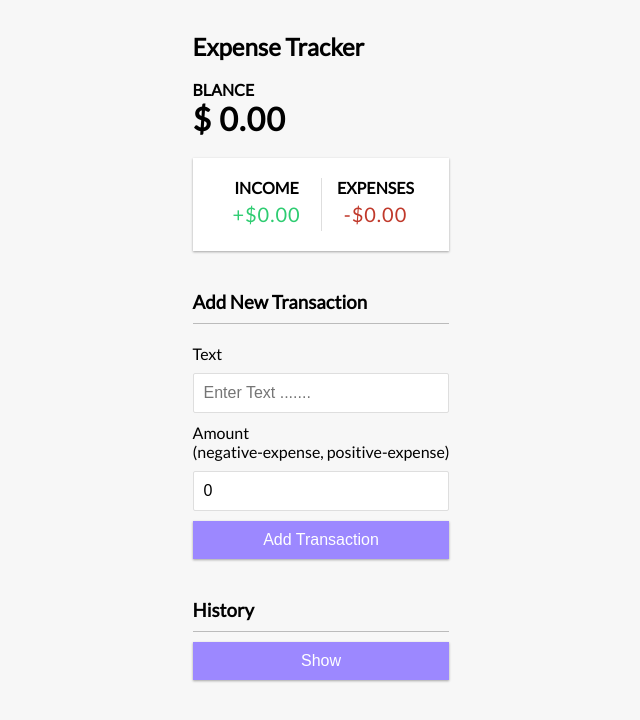
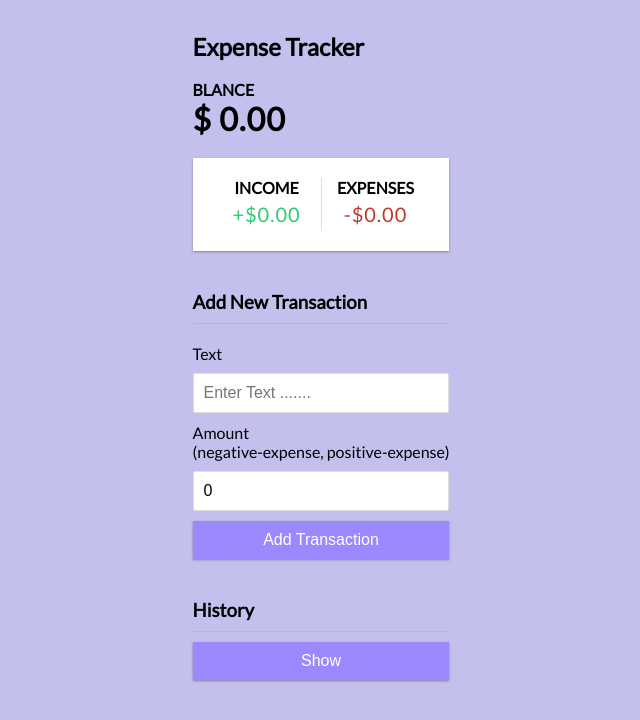
Before and after one commit to Zeeshan2193/Expense-Tracking-App, a React (Create React App) app: page / in a window 1280 px wide. Shown: the top 720 px of the page, without its empty margins (319-959 px from the left). Built offline with nearby package versions, Linux system fonts and the light colour scheme.

Commit message:
Update App.css
coloring changing done here

```diff
--- a/src/App.css
+++ b/src/App.css
@@ -7,9 +7,13 @@
 * {
   box-sizing: border-box;
 }
-
+.main{
+  background-color: blueviolet;
+  padding:5px 30px;
+  margin: 10px;
+}
 body {
-  background-color: #f7f7f7;
+  background-color: #c3c0ee;
   display: flex;
   flex-direction: column;
   align-items: center;
```
